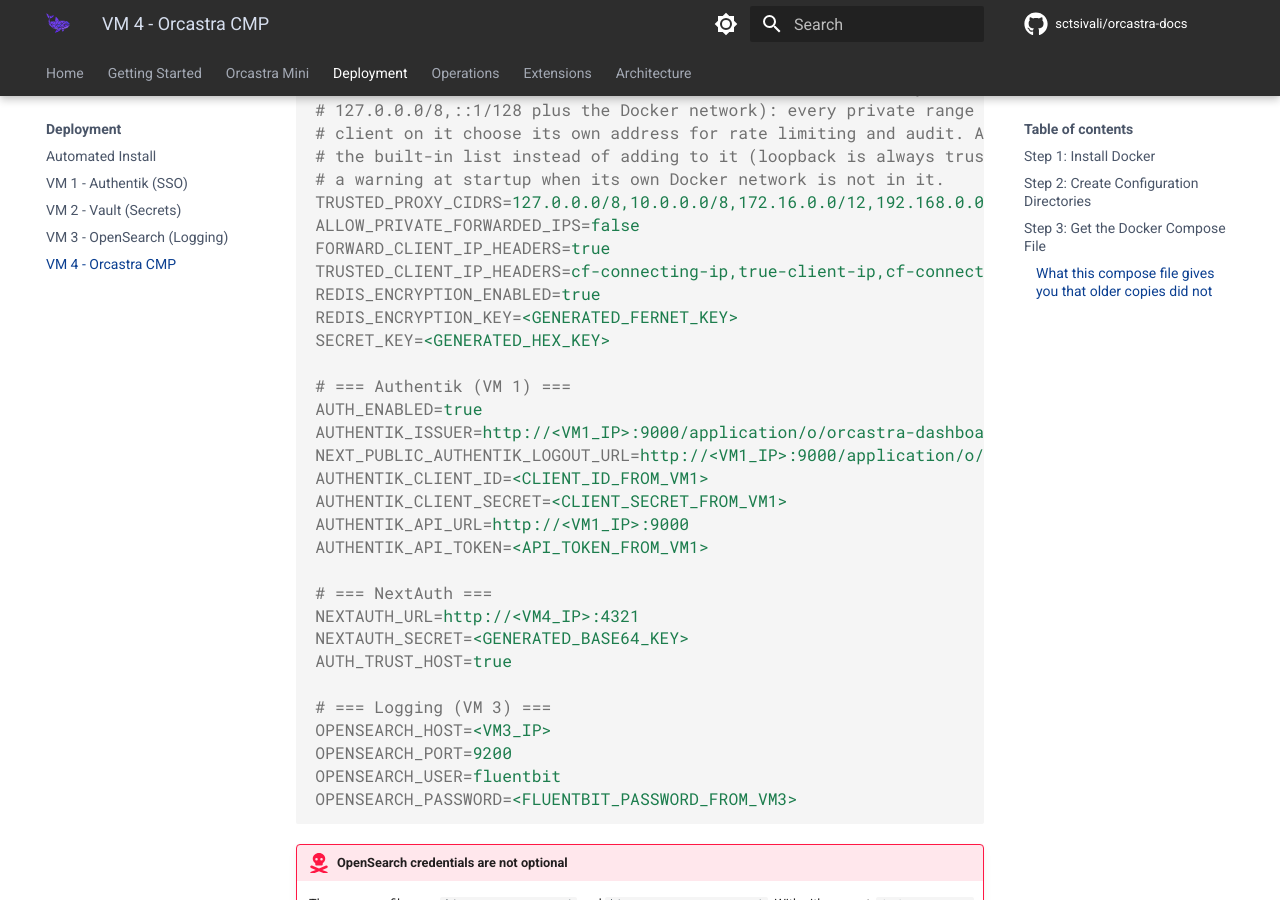
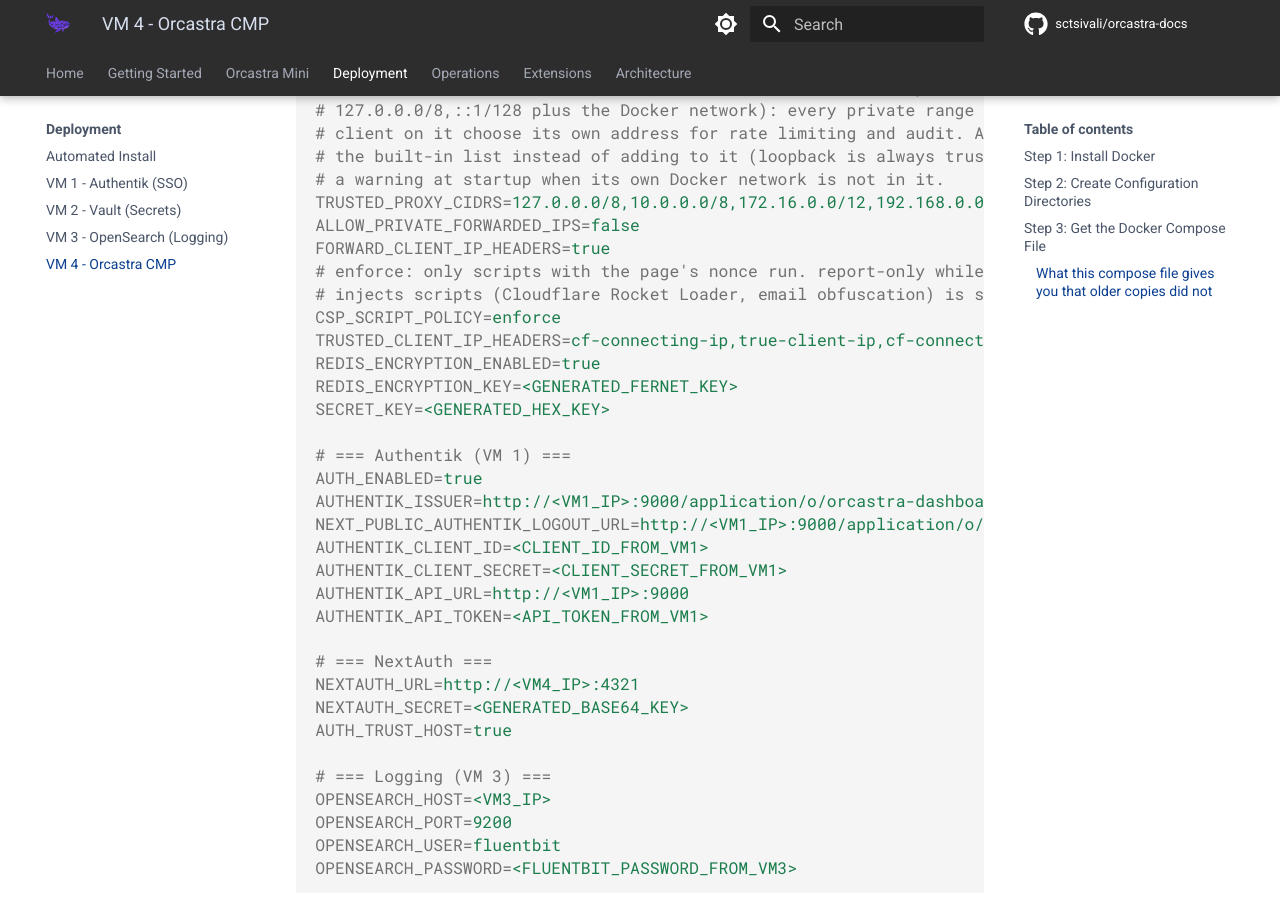
Before and after one commit to sctsivali/orcastra-docs, an MkDocs documentation site: the page built from docs/deployment/vm4-dashboard.md, in a window 1280 px wide and 900 px high, scrolled down 6194 px. Built offline with MkDocs 1.6.1 and Material for MkDocs 9.7.7, drawn with Linux system fonts in a browser that asks for light colours; comment, search, counter and statistics services are not loaded; the version menu is left out.

Commit message:
docs(upgrading): the nonce script policy and the __Host- session cookie
From 1.0.0-RC5 the dashboard enforces a per-response nonce script-src,
so a reverse proxy or CDN feature that injects scripts into its pages
(Cloudflare Rocket Loader, email obfuscation, automatic analytics) has to
be turned off for the dashboard hostname, with CSP_SCRIPT_POLICY as the
switch back to report-only meanwhile. An https deployment's session
cookie is now __Host-authjs.session-token, so every user signs in again
once after the upgrade. The VM 4 compose snippet and env template carry
the new variable.

```diff
--- a/docs/deployment/vm4-dashboard.md
+++ b/docs/deployment/vm4-dashboard.md
@@ -242,6 +242,7 @@ lose data rather than features.
           - NEXT_PUBLIC_API_URL=${NEXT_PUBLIC_API_URL}
           - NEXT_PUBLIC_AUTHENTIK_LOGOUT_URL=${NEXT_PUBLIC_AUTHENTIK_LOGOUT_URL}
           - FORWARD_CLIENT_IP_HEADERS=${FORWARD_CLIENT_IP_HEADERS:-true}
+          - CSP_SCRIPT_POLICY=${CSP_SCRIPT_POLICY:-enforce}
           - TRUSTED_CLIENT_IP_HEADERS=${TRUSTED_CLIENT_IP_HEADERS:-cf-connecting-ip,true-client-ip,cf-connecting-ipv6,x-forwarded-for,x-real-ip}
           # Internal Docker URL for server-side API proxying (avoids external DNS/firewall issues)
           - INTERNAL_BACKEND_URL=http://backend:4050
@@ -752,6 +753,9 @@ SECURITY_PROBE_BLOCK_ENABLED=true
 TRUSTED_PROXY_CIDRS=127.0.0.0/8,10.0.0.0/8,172.16.0.0/12,192.168.0.0/16,::1/128,fc00::/7,fe80::/10
 ALLOW_PRIVATE_FORWARDED_IPS=false
 FORWARD_CLIENT_IP_HEADERS=true
+# enforce: only scripts with the page's nonce run. report-only while a proxy feature that
+# injects scripts (Cloudflare Rocket Loader, email obfuscation) is still on.
+CSP_SCRIPT_POLICY=enforce
 TRUSTED_CLIENT_IP_HEADERS=cf-connecting-ip,true-client-ip,cf-connecting-ipv6,x-forwarded-for,x-real-ip
 REDIS_ENCRYPTION_ENABLED=true
 REDIS_ENCRYPTION_KEY=<GENERATED_FERNET_KEY>
```
Also changed, not shown: docs/operations/upgrading.md (+2 -0 lines).
